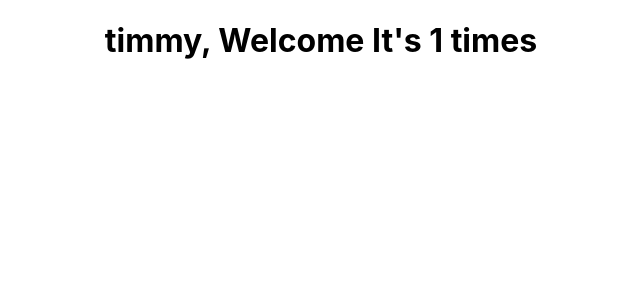
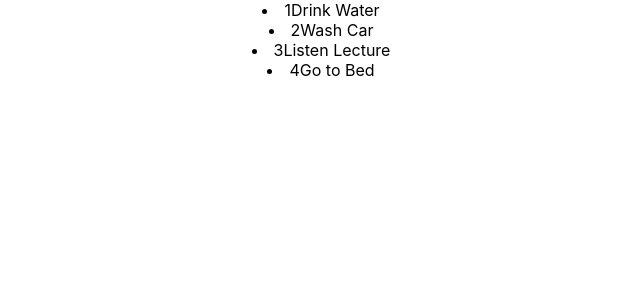
Before and after one commit to skarbgud/react-fastcampus, a React (Create React App) app in the folder React 공식문서로 디테일잡기(초급)/my-app/: page / in a window 1280 px wide. Shown: the top 300 px of the page, without its empty margins (319-959 px from the left). Built offline with nearby package versions, Linux system fonts and the light colour scheme.

Commit message:
08. List

```diff
--- a/React 공식문서로 디테일잡기(초급)/my-app/src/App.js
+++ b/React 공식문서로 디테일잡기(초급)/my-app/src/App.js
@@ -1,5 +1,6 @@
 import './App.css';
-import Condition from './components/2-8.ConditionalRendering/Condition';
+import List from './components/2-9.List/List';
+// import Condition from './components/2-8.ConditionalRendering/Condition';
 // import Event from './components/2-7.Event/Event';
 // import Compositon from './components/2-4.props/Compositon';
 // import Extration from './components/2-4.props/Extraction/Extration';
@@ -10,7 +11,8 @@ import Condition from './components/2-8.ConditionalRendering/Condition';
 function App() {
   return (
     <div className="App">
-      <Condition/>
+      <List />
+      {/* <Condition/> */}
       {/* <Event /> */}
       {/* <ClassComponent2 /> */}
       {/* <FunctionalComponent /> */}
--- /dev/null
+++ b/React 공식문서로 디테일잡기(초급)/my-app/src/components/2-9.List/List.jsx
@@ -0,0 +1,34 @@
+import React from 'react';
+
+export default function List() {
+  //   const numbers = [1,2,3,4,5];
+  //   return (
+  //     <ul>
+  //         {numbers.map((item) => (
+  //             <li key={item.toString()}>{item}</li>
+  //         ))}
+  //     </ul>
+  //   );
+  const todos = [
+    { id: 1, text: 'Drink Water' },
+    { id: 2, text: 'Wash Car' },
+    { id: 3, text: 'Listen Lecture' },
+    { id: 4, text: 'Go to Bed' },
+  ];
+
+  const Item = (props) => {
+    return (
+      <li>
+        {/* props.key => key는 props로 넘어가지 않음 */}
+        {props.id}
+        {props.text}
+      </li>
+    );
+  };
+
+  const todoList = todos.map((todo) => (
+    <Item key={todo.id} id={todo.id} text={todo.text} />
+  ));
+
+  return <>{todoList}</>;
+}
```
